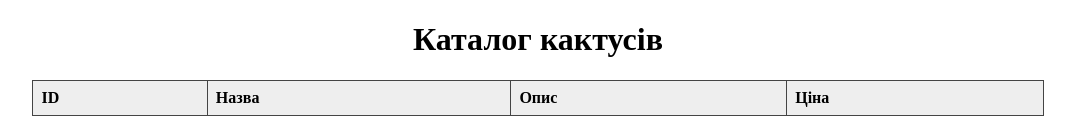
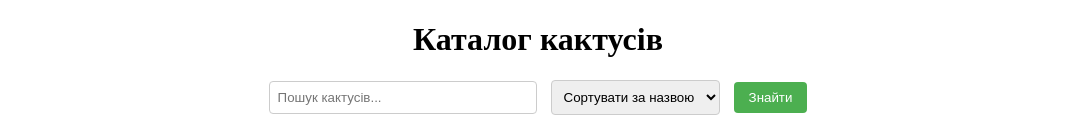
Before and after one commit to Danil-Hutman/DevSecOps_first_lab, a Flask app: page / in a window 1280 px wide. Shown: the part 123-258 px from the top of the page, without its empty margins (102-1177 px from the left). Run offline with Flask 3, Linux system fonts and the light colour scheme; data that the repository does not hold is empty.

Commit message:
feat: added search and sort panel to cactus catalog (#6)
* Feature/layout main footer (#3)

* feat(ui): add footer to cactus catalog page (#1)

* feat(ui): add footer to cactus catalog page

* ci(config): update workflow triggers to all branches

* feat(layout): wrap content in main and move footer inside body

* feat: added search and sort panel to cactus catalog (#5)

* fix: typo in header title

---------

Co-authored-by: HutmanD <d.d.hutman.fitis22@chdtu.edu.ua>

```diff
--- a/src/templates/index.html
+++ b/src/templates/index.html
@@ -16,6 +16,17 @@
       }
       th {
         background-color: #eee;
+      }
+      .btn-search {
+        padding: 8px 15px;
+        background-color: #4caf50;
+        color: white;
+        border: none;
+        border-radius: 4px;
+        cursor: pointer;
+      }
+      .btn-search:hover {
+        background-color: #45a049;
       }
     </style>
   </head>
@@ -47,6 +58,32 @@
     </header>
     <main>
       <h1 style="text-align: center">Каталог кактусів</h1>
+      <div style="text-align: center; margin-bottom: 20px">
+        <input
+          type="text"
+          id="search-input"
+          placeholder="Пошук кактусів..."
+          style="
+            padding: 8px;
+            width: 250px;
+            border-radius: 4px;
+            border: 1px solid #ccc;
+          "
+        />
+        <select
+          id="sort-select"
+          style="
+            padding: 8px;
+            border-radius: 4px;
+            border: 1px solid #ccc;
+            margin: 0 10px;
+          "
+        >
+          <option value="name">Сортувати за назвою</option>
+          <option value="price">Сортувати за ціною</option>
+        </select>
+        <button class="btn-search">Знайти</button>
+      </div>
       <div id="cactus-list"></div>
     </main>
     <footer
```
